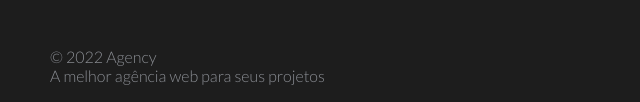
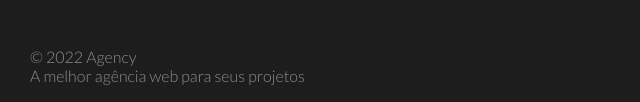
Before and after one commit to Allysr/Agency, a plain HTML site: page index.html in a window 1280 px wide. Shown: the part 2230-2332 px from the top of the page, 0-640 px from the left. Drawn offline with nearby package versions, Linux system fonts and the light colour scheme; files that its build step writes are made by us from their sources.

Commit message:
Update style.sass

```diff
--- a/sass/style.sass
+++ b/sass/style.sass
@@ -309,7 +309,7 @@ footer
         gap:5px
 
 .footer-copy-right-container
-    padding: 20px  50px
+    padding: 20px  30px
 
     @include mobile-menor
         padding: 20px  19px
```
